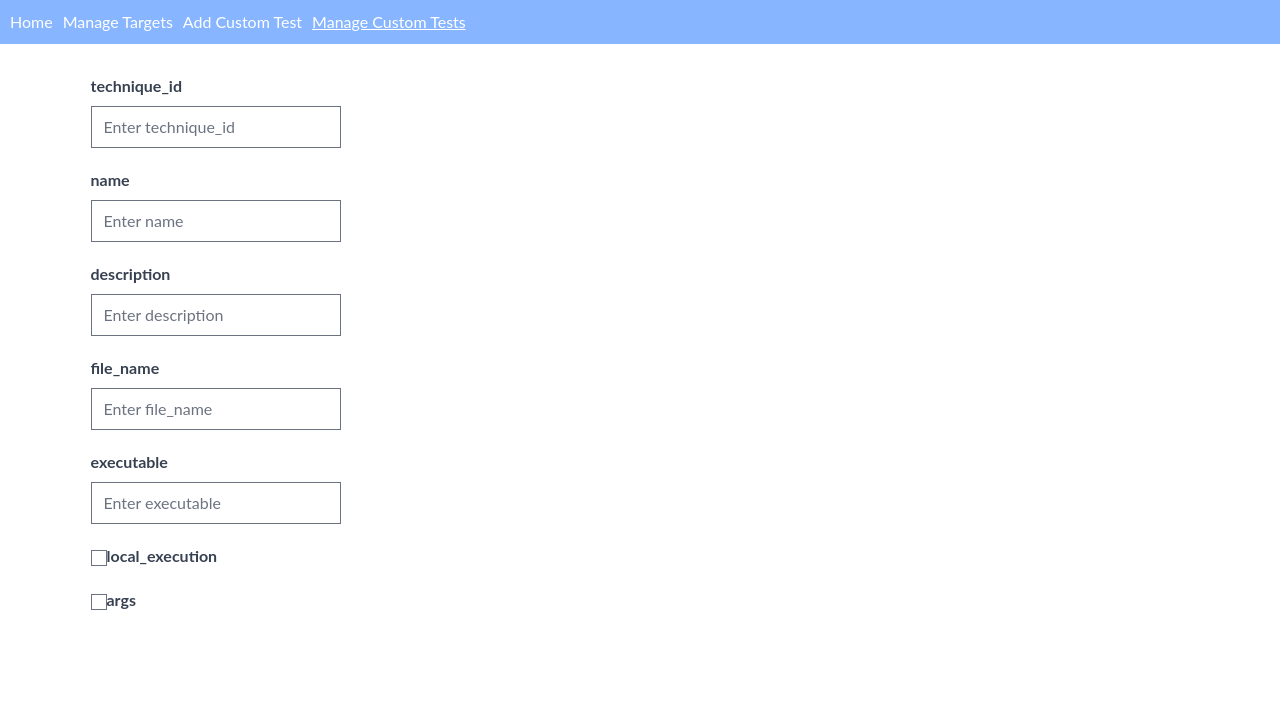
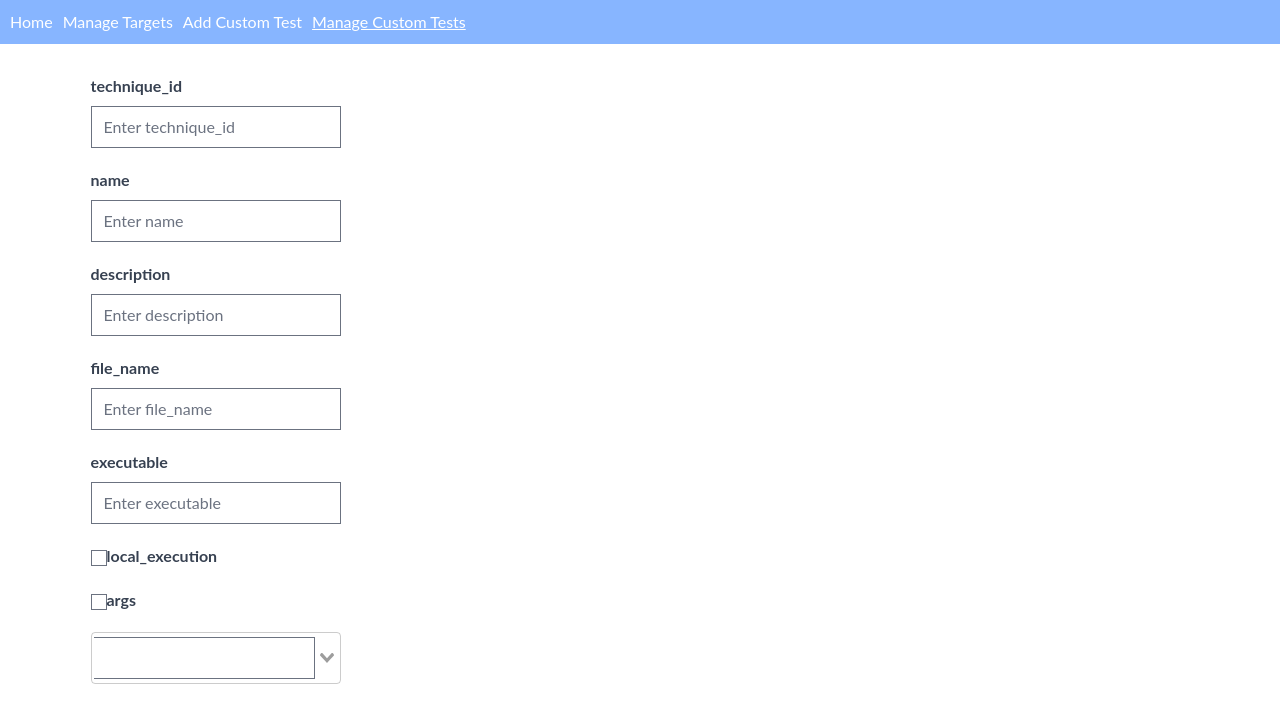
Before and after one commit to martinvonhradsky/DP, a Vue app in the folder client/: page /test in a window 1280 px wide. Shown: the top 722 px of the page. Built offline with nearby package versions, Linux system fonts and the light colour scheme.

Commit message:
installed vue-select added it into component

```diff
--- a/client/package.json
+++ b/client/package.json
@@ -12,7 +12,8 @@
     "core-js": "^3.8.3",
     "pinia": "^2.1.3",
     "vue": "^3.3.0",
-    "vue-router": "^4.1.6"
+    "vue-router": "^4.1.6",
+    "vue-select": "^4.0.0-beta.6"
   },
   "devDependencies": {
     "@babel/core": "^7.12.16",
--- a/client/src/App.vue
+++ b/client/src/App.vue
@@ -8,4 +8,6 @@ export default {
 };
 </script>
 
-<style></style>
+<style>
+@import "vue-select/dist/vue-select.css";
+</style>
--- a/client/src/components/shared/FormCustomTest.vue
+++ b/client/src/components/shared/FormCustomTest.vue
@@ -14,6 +14,7 @@
       @update-value="handleUpdate"
     />
   </div>
+  <v-select> </v-select>
 </template>
 
 <script>
@@ -21,11 +22,13 @@ import { computed } from "vue";
 import { useTestStore } from "../../store/testStore.js";
 import TextInputComponent from "../shared/inputs/TextInputComponent.vue";
 import CheckboxInputComponent from "../shared/inputs/CheckboxInputComponent.vue";
+import vSelect from "vue-select";
 
 export default {
   components: {
     TextInputComponent,
     CheckboxInputComponent,
+    vSelect,
   },
   setup() {
     const store = useTestStore();
--- a/client/src/main.js
+++ b/client/src/main.js
@@ -2,6 +2,8 @@ import { createApp } from "vue";
 import { createPinia } from "pinia";
 import App from "./App.vue";
 import "./style.css";
+
+import { VueSelect } from "vue-select";
 
 import router from "./router.js";
 import axios from "axios";
@@ -14,4 +16,5 @@ const app = createApp(App);
 app.use(router);
 app.config.globalProperties.$axios = axios;
 app.use(pinia);
+app.component("v-select", VueSelect);
 app.mount("#app");
```
Also changed, not shown: 1 other file (tests, documents, lock files or other folders).
